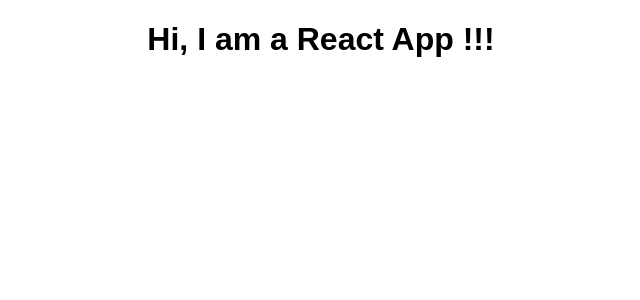
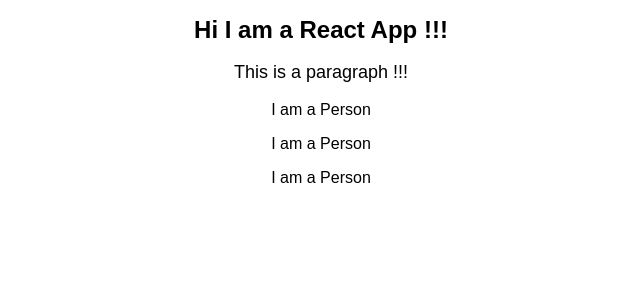
Before and after one commit to VinayJariya/react-complete-guide, a React (Create React App) app: page / in a window 1280 px wide. Shown: the top 300 px of the page, without its empty margins (319-959 px from the left). Built offline with nearby package versions, Linux system fonts and the light colour scheme.

Commit message:
Creating a component and using it

```diff
--- a/src/App.js
+++ b/src/App.js
@@ -1,18 +1,22 @@
 import React, { Component } from 'react';
 import logo from './logo.svg';
 import './App.css';
+import Person from './Person/Person';
 
 class App extends Component {
   render() {
-    // return (
-    //   <div className="App">
-    //     <h1 className="App-title">Hi I am a React App !!!</h1>
-    //     <p className="App-intro">
-    //       This is a paragraph !!!
-    //     </p>
-    //   </div>
-    // );
-    return React.createElement('div', {className: "App"}, React.createElement('h1', null, 'Hi, I am a React App !!!'));
+    return (
+      <div className="App">
+        <h1 className="App-title">Hi I am a React App !!!</h1>
+        <p className="App-intro">
+          This is a paragraph !!!
+        </p>
+        <Person/>
+        <Person/>
+        <Person/>
+      </div>
+    );
+    //return React.createElement('div', {className: "App"}, React.createElement('h1', null, 'Hi, I am a React App !!!'));
   }
 }
 
--- /dev/null
+++ b/src/Person/Person.js
@@ -0,0 +1,7 @@
+import React from 'react';
+
+const person = () => {
+  return <p> I am a Person </p>
+}
+
+export default person;
```
